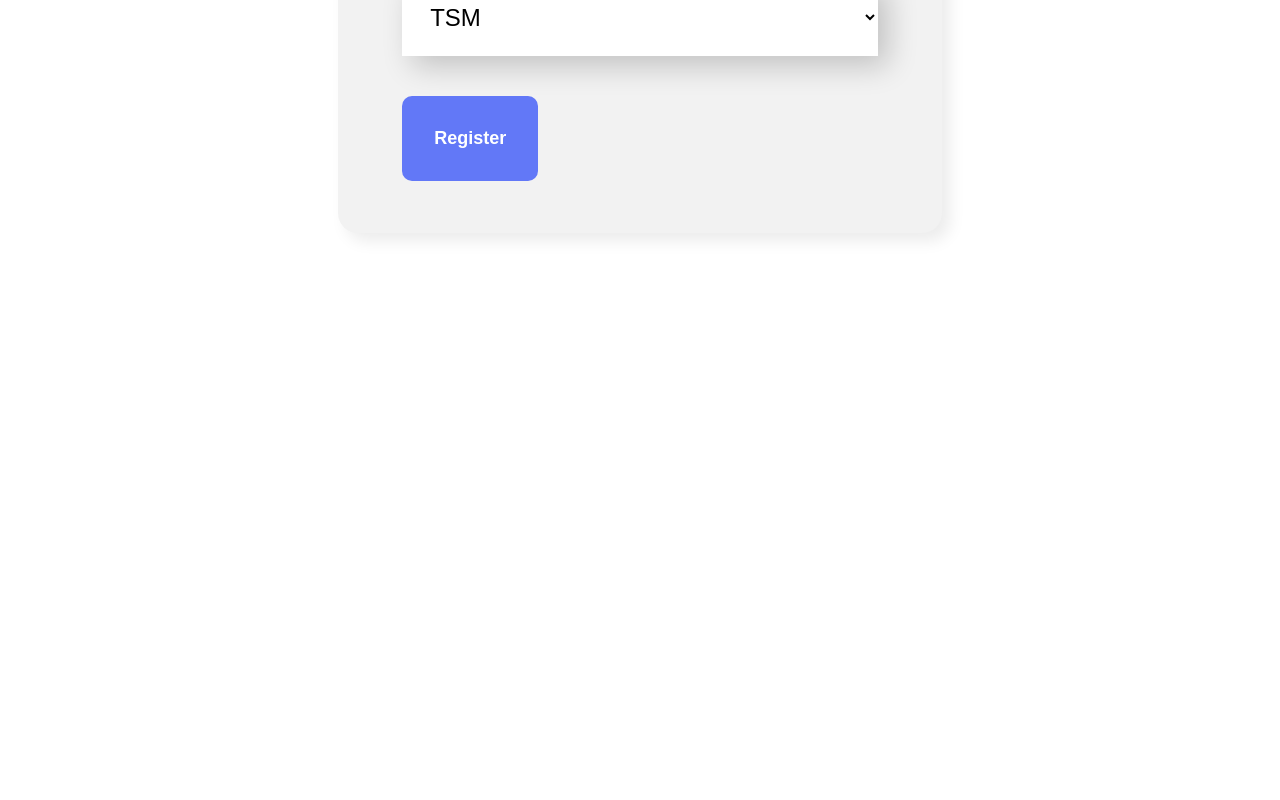
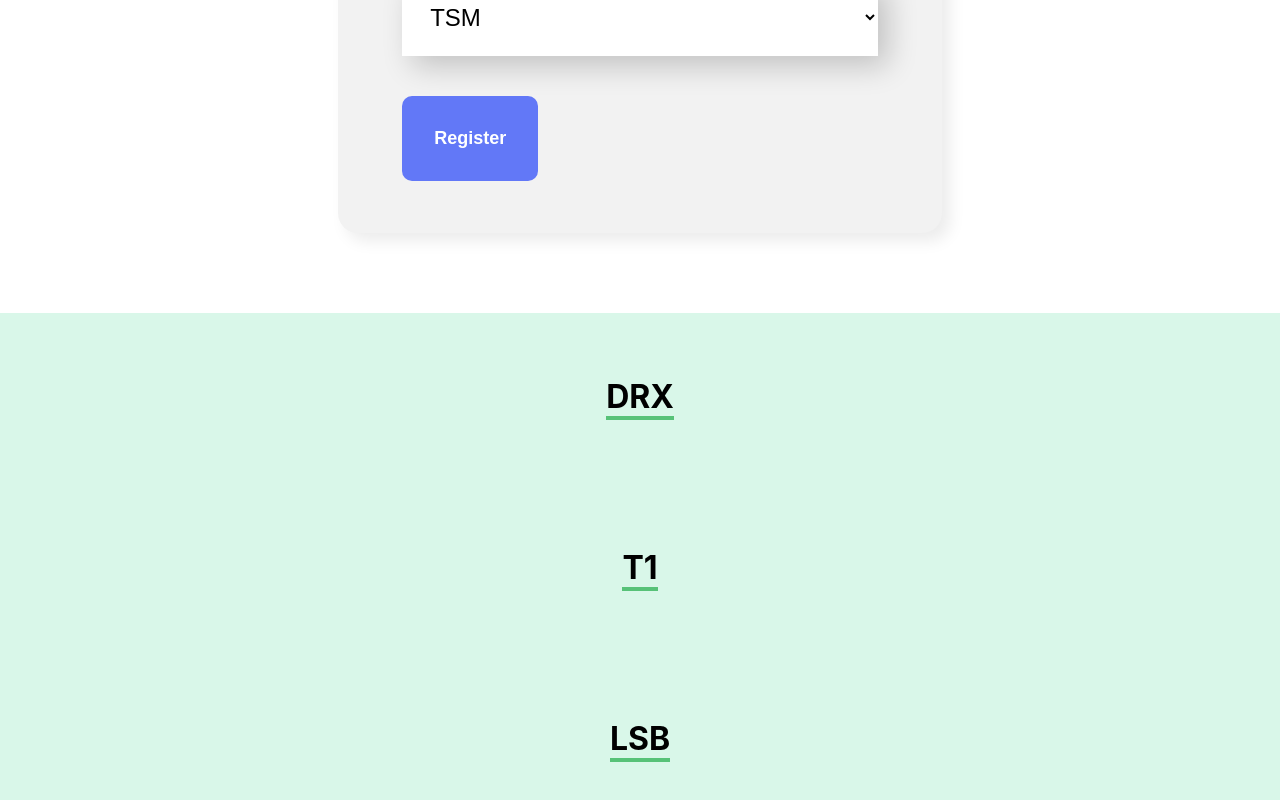
Before and after one commit to Jp9910/Hello-React, a React (Create React App) app: page / in a window 1280 px wide. Shown: the part 1007-1807 px from the top of the page. Before the commit the page ends 1320 px from the top, so only its background shows below. Built offline with nearby package versions, Linux system fonts and the light colour scheme.

Commit message:
Team component

```diff
--- a/src/App.js
+++ b/src/App.js
@@ -1,6 +1,8 @@
 import { useState } from 'react';
 import Banner from './components/Banner/Banner.js'; //".js" (or any file extension) is optional
 import Form from './components/Form/Form';
+import Team from './components/Team/Team';
+
 //If no file is specified, it tries to import the file named index in the directory
 
 function App() {
@@ -15,10 +17,21 @@
     console.log("Players registered:" + JSON.stringify(players, null, 4))
   }
 
+  const teams = [
+    {nome:'DRX', cor1: "#57C278", cor2: "#09F7E9"},
+    {nome:'T1', cor1: "#82CFFA", cor2: "#E8F8FF"},
+    {nome:'LSB', cor1: "#A60157", cor2: "#F0F8E2"},
+  ]
+
   return (
     <div className="App">
       <Banner/>
-      <Form atPlayerRegistered={newPlayer => newPlayerRegistered(newPlayer)}/>
+      <Form atPlayerRegistered={newPlayer => newPlayerRegistered(newPlayer)} teams={teams}/>
+      {/* These 4 next lines are equivalent: */}
+      {teams.map(function(element,index){return <Team key={index} name={element.nome} cor1={element.cor1} cor2={element.cor2} />})}
+      {/*teams.map((element) => {return <Team name="123"/>})*/}
+      {/*teams.map((element) => <Team name="123"/>)*/}
+      {/*teams.map(element => <Team name="123"/>)*/}
     </div>
   );
 }
--- /dev/null
+++ b/src/components/Team/Team.css
@@ -0,0 +1,16 @@
+/*
+    @NOTE: O css importado vale para toda a aplicação, e não apenas para o componente.
+            Então um seletor genérico poderia afetar outros componentes.
+*/
+
+.team {
+    text-align: center;
+    background-color: #d9f7e9;
+    padding: 32px;
+}
+
+.team h3 {
+    font-size: 32px;
+    border-bottom: 4px solid #57c278;
+    display: inline-block;
+}
--- /dev/null
+++ b/src/components/Team/Team.js
@@ -0,0 +1,11 @@
+import "./Team.css"
+
+const Time = (props) => {
+    return (
+        <section className="team">
+            <h3>{props.name}</h3>
+        </section>
+    )
+}
+
+export default Time
```
